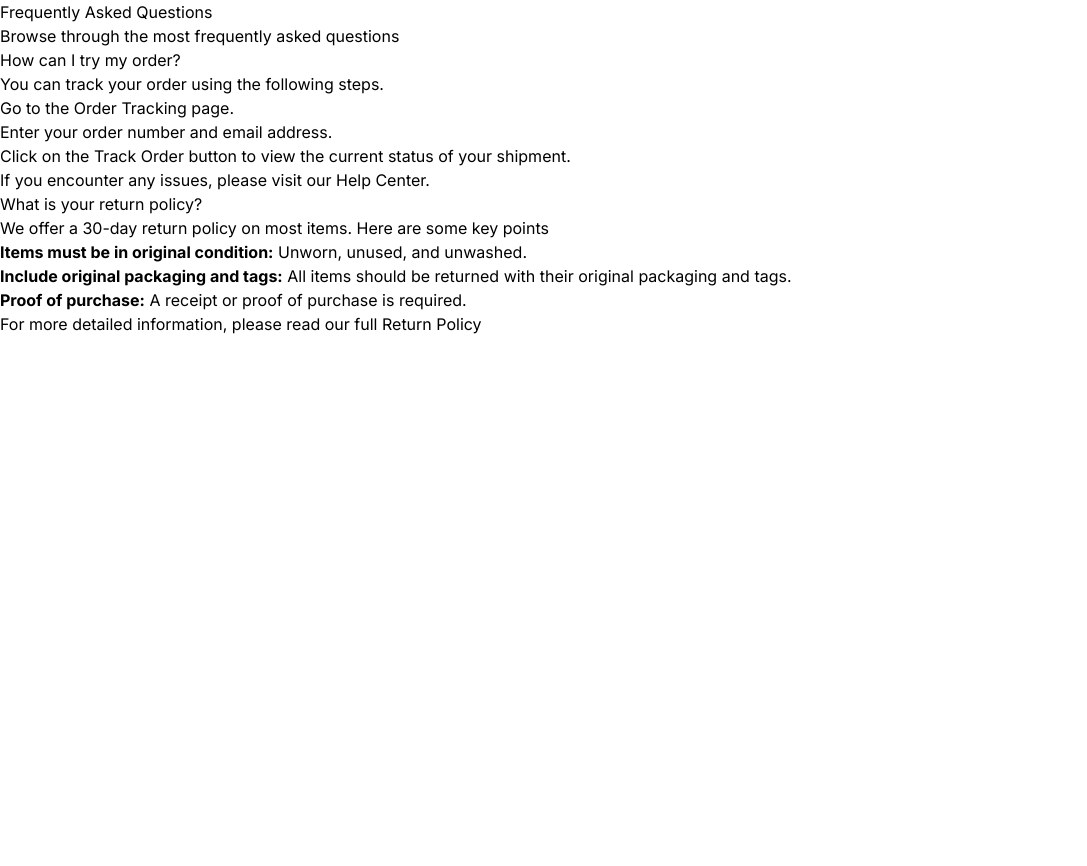
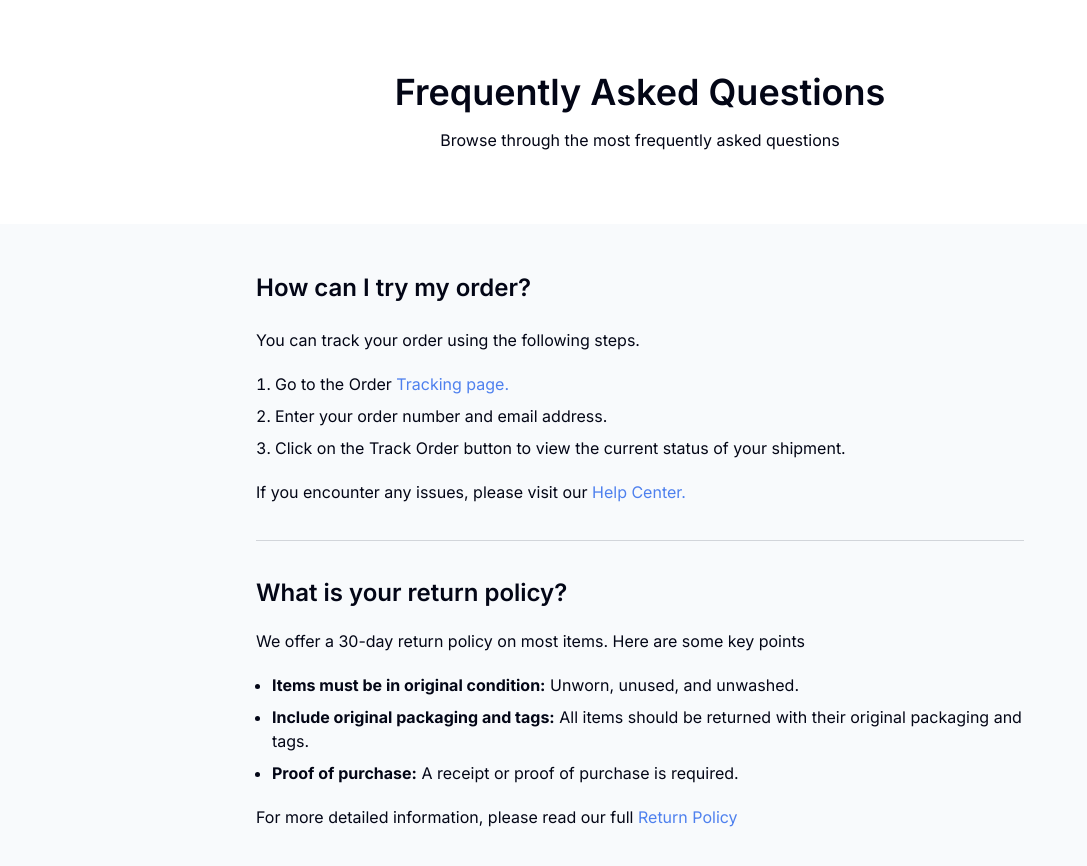
Before and after one commit to osman-beni/simple-faq, a website built with Vite: page index.html in a window 1280 px wide. Shown: the whole page, without its empty margins (0-1087 px from the left). Before the commit the page ends 800 px from the top, so only its background shows below. Built offline with nearby package versions, Linux system fonts and the light colour scheme.

Commit message:
feat: enhance FAQ layout and styling for better readability

```diff
--- a/index.html
+++ b/index.html
@@ -7,35 +7,35 @@
     <meta name="viewport" content="width=device-width, initial-scale=1.0" />
     <title>Simple Frequently Asked Questions (FAQ)</title>
   </head>
-  <body class="font-display">
-    <header>
-      <h1 class="">Frequently Asked Questions</h1>
-      <p>Browse through the most frequently asked questions</p>
+  <body class="font-display text-[#030616]">
+    <header class="text-center px-3 py-12 md:p-18">
+      <h1 class="text-3xl font-semibold sm:text-4xl">Frequently Asked Questions</h1>
+      <p class="text-sm mt-4 sm:text-base">Browse through the most frequently asked questions</p>
     </header>
-    <main>
-      <section class="faq">
-        <h2>How can I try my order?</h2>
-        <p>You can track your order using the following steps.</p>
-        <ol>
-          <li>Go to the Order <a href="#">Tracking page.</a></li>
+    <main class="bg-[#F8FAFC] py-12 px-5 divide-y-[1px] divide-[#D2D5DA]">
+      <section class="pb-9 max-w-3xl mx-auto">
+        <h2 class="text-xl font-semibold sm:text-2xl">How can I try my order?</h2>
+        <p class="mt-6">You can track your order using the following steps.</p>
+        <ol class="mt-5 list-decimal list-inside same-space-list">
+          <li>Go to the Order <a href="#" class="text-[#4E80EE]">Tracking page.</a></li>
           <li>Enter your order number and email address.</li>
           <li>Click on the Track Order button to view the current status of your shipment.</li>
 
         </ol>
-        <p>
-          If you encounter any issues, please visit our <a href="#">Help Center.</a>
+        <p class="mt-5">
+          If you encounter any issues, please visit our <a href="#" class="text-[#4E80EE]">Help Center.</a>
         </p>
       </section>
-      <section class="faq">
-        <h2>What is your return policy?</h2>
-        <p>We offer a 30-day return policy on most items. Here are some key points</p>
-        <ul>
+      <section class="pt-9 max-w-3xl mx-auto">
+        <h2 class="text-xl font-semibold sm:text-2xl">What is your return policy?</h2>
+        <p class="mt-5">We offer a 30-day return policy on most items. Here are some key points</p>
+        <ul class="mt-5 list-disc same-space-list pl-4">
           <li><strong>Items must be in original condition:</strong> Unworn, unused, and unwashed.</li>
           <li><strong>Include original packaging and tags:</strong> All items should be returned with their original packaging and tags.</li>
           <li><strong>Proof of purchase:</strong> A receipt or proof of purchase is required.</li>
         </ul>
-        <p>
-          For more detailed information, please read our full <a href="#">Return Policy</a>
+        <p class="mt-5">
+          For more detailed information, please read our full <a href="#" class="text-[#4E80EE]">Return Policy</a>
         </p>
     </main>
     <script type="module" src="/src/main.ts"></script>
--- a/src/style.css
+++ b/src/style.css
@@ -1,7 +1,13 @@
 @import url("https://fonts.googleapis.com/css2?family=Inter:ital,opsz,wght@0,14..32,100..900;1,14..32,100..900&display=swap");
+
+@import "tailwindcss";
 
 @theme {
   --font-display: "Inter", sans-serif;
 }
 
-@import "tailwindcss";
+@layer components {
+  .same-space-list li:not(:first-of-type) {
+    @apply mt-2;
+  }
+}
```
